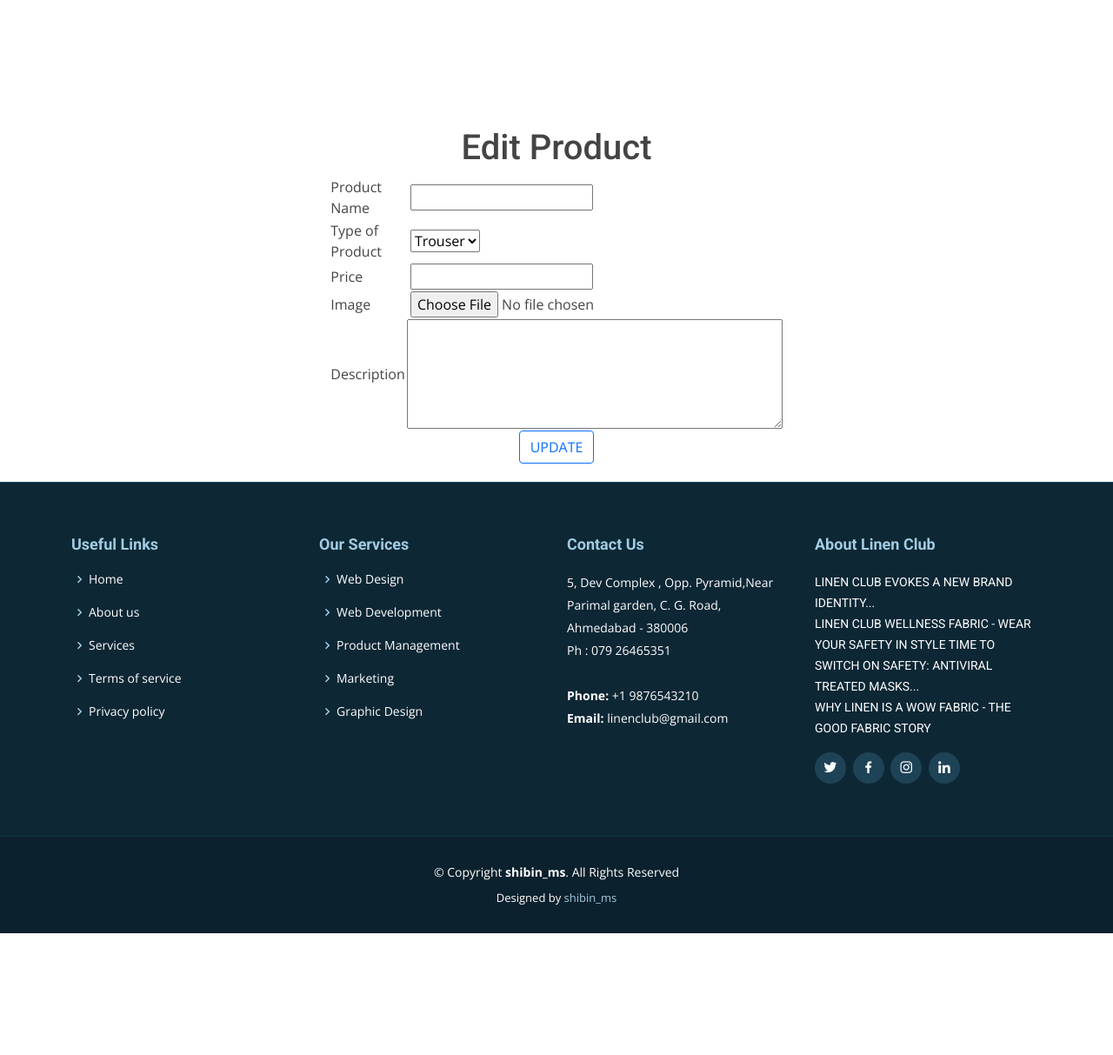
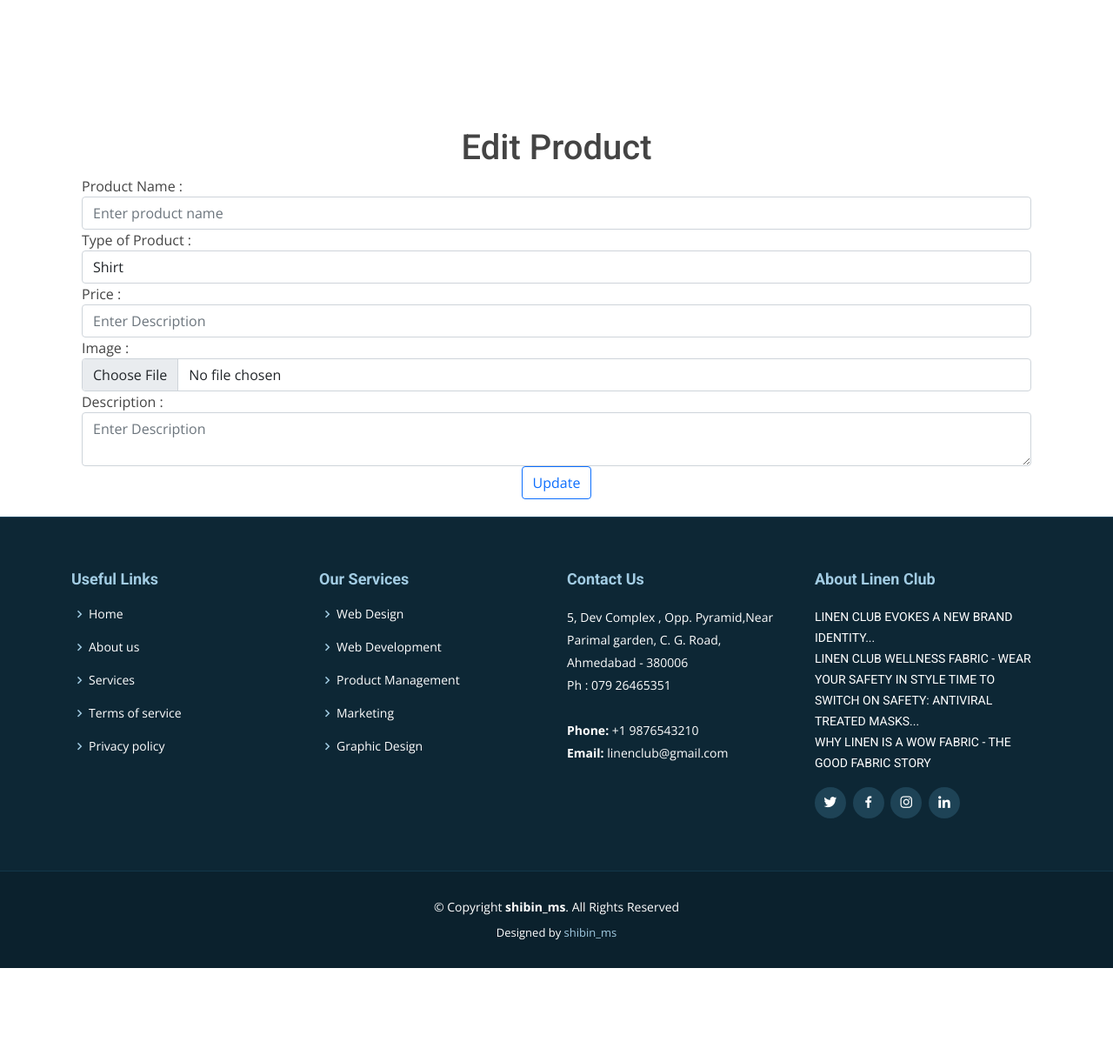
Before and after one commit to shibinms/myproject, a Django app: template SCM_System/templates/admin/edit_product.html in a window 1280 px wide. Shown: the part 714-1927 px from the top of the page at 87% size. Before the commit the page ends 1787 px from the top, so only its background shows below. Run offline with Django 3.2, Linux system fonts and the light colour scheme; the template is opened without the code that fills it, so the values that code supplies are empty; some libraries are stand-ins or nearby versions.

Commit message:
Third commit

```diff
--- a/SCM_System/templates/admin/edit_product.html
+++ b/SCM_System/templates/admin/edit_product.html
@@ -8,52 +8,43 @@
 <body>
 {% extends "index.html" %}
 {% block body %}
+     <h1 align="center">Edit Product</h1>
+<div class="container">
 <form action="/myapp/adm_update_product/" method="post" enctype="multipart/form-data" name="form1" id="form1" onsubmit="return validate()"> {% csrf_token %}
-  <h1 align="center">Edit Product</h1>
-  <div align="center">
-    <table width="386" border="0">
-      <tr>
-        <td width="89">Product Name</td>
-        <td width="287"><label for="productname"></label>
-        <input type="text" name="productname" id="productname" value="{{ data.product_name }}" required/></td>
-      </tr>
-      <tr>
-        <td>Type of Product</td>
-        <td>
-          <label for="type"></label>
-          <select name="type" id="type" value="{{ data.product_type }}" required>
-              <option>Trouser</option>
+
+
+<div class="form-group">
+      <label for="productname">Product Name :</label>
+      <input type="text" class="form-control" id="productname" placeholder="Enter product name" name="productname" value="{{ data.product_name }}" required>
+    </div>
+        <div class="form-group">
+      <label for="type">Type of Product :</label>
+            <select class="form-control" name="type" id="type" value="{{ data.product_type }}" required>
               <option>Shirt</option>
+              <option>Trousers</option>
               <option>Kurta</option>
+            </select>
+    </div>
 
-        </select></td>
-      </tr>
-      <tr>
-        <td>Price</td>
-        <td>
-          <label for="price"></label>
-        <input type="number" name="price" id="price" value="{{ data.price }}" required/></td>
-      </tr>
-      <tr>
-        <td>Image</td>
-        <td>
-          <label for="image"></label>
-        <input type="file" name="image" id="image" value="{{ data.image }}" required/></td>
-      </tr>
-      <tr>
-        <td>Description</td>
-        <td>
-          <label for="description"></label>
-        <textarea name="description" id="description" cols="45" rows="5" value="{{ data.description }}" required></textarea></td>
-      </tr>
-      <tr>
-        <td colspan="2"><div align="center">
-          <input type="submit" class="btn btn-outline-primary" name="add" id="add" value="UPDATE" />
-        </div></td>
-      </tr>
-    </table>
-  </div>
-</form>
+
+    <div class="form-group">
+      <label for="price">Price :</label>
+      <input type="text" class="form-control" id="price" placeholder="Enter Description" name="price" value="{{ data.price }}" required>
+    </div>
+    <div class="form-group">
+      <label for="img">Image :</label>
+      <input type="file" class="form-control" id="image" name="image" value="{{ data.image }}" required>
+    </div>
+        <div class="form-group">
+      <label for="dsc">Description :</label>
+            <textarea class="form-control" id="description" placeholder="Enter Description" name="description" value="{{ data.description }}" required></textarea>
+    </div>
+    <div align="center">
+
+    <button type="submit" class="btn btn-outline-primary">Update</button>
+    </div>
+  </form>
+</div>
 
 {% endblock %}
 </body>
```
